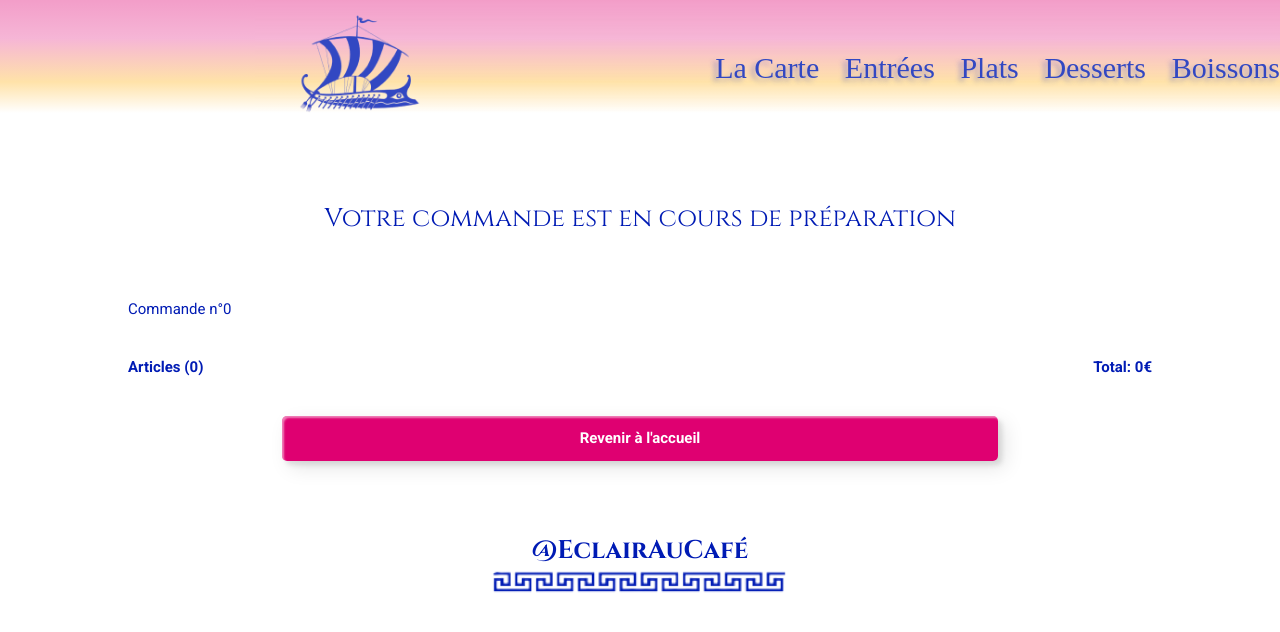
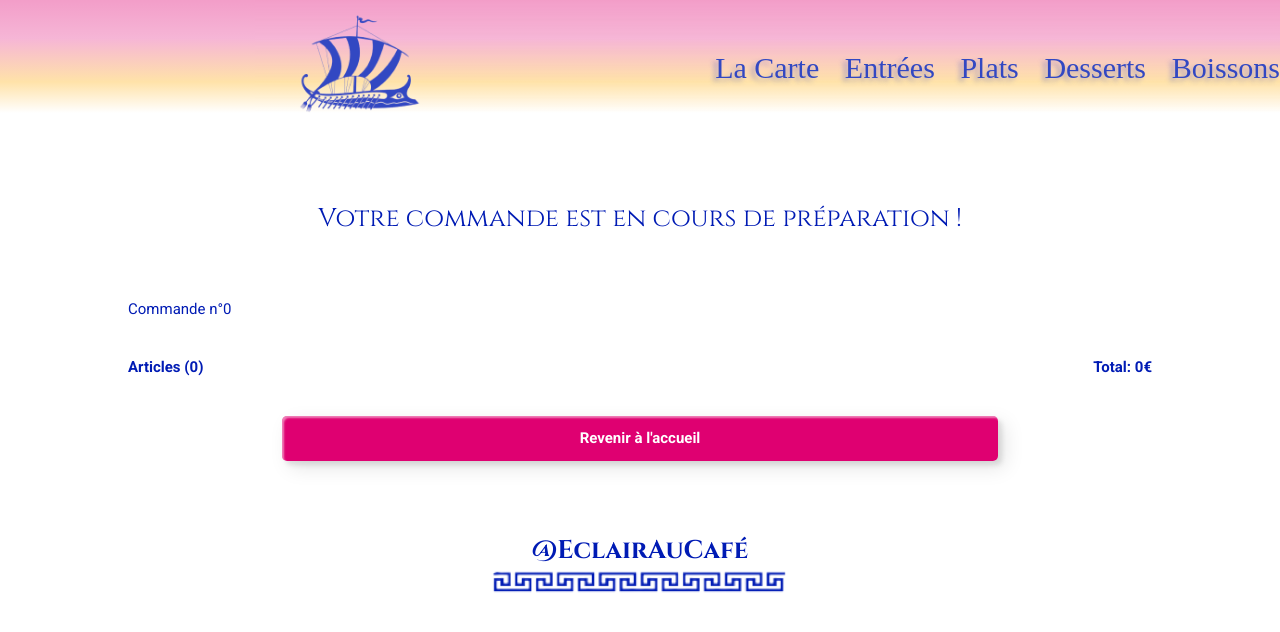
Before and after one commit to Chlopes92/OdysseeCulinaire, a React (Create React App) app: page /order in a window 1280 px wide. Shown: the top 632 px of the page. Built offline with nearby package versions, Linux system fonts and the light colour scheme.

Commit message:
ajustement final3

```diff
--- a/src/components/ProductCard/ProductCard.tsx
+++ b/src/components/ProductCard/ProductCard.tsx
@@ -6,6 +6,7 @@ import style from "./ProductCard.module.css";
 const ProductCard = () => {
   const { products, removeProduct, removeOne, addOne } = useCartContext();
   const location = useLocation();
+
 
   return (
     <section className={style.productCard}>
--- a/src/contexts/Cart.context.tsx
+++ b/src/contexts/Cart.context.tsx
@@ -80,7 +80,6 @@ export const CartProvider = (props: CartProviderProps) => {
         }
         /* check if product exist in the cart en comparaison deux JSON Stringify */
         const foundProduct = cartProducts.find((p) => JSON.stringify(p.product) === JSON.stringify(newProduct.product));
-        // console.log("found product in cart", foundProduct);
         if (!foundProduct) {
             // console.log("test",[...cartProducts, newProduct])
             setCartProducts([...cartProducts, newProduct]);
@@ -105,7 +104,6 @@ export const CartProvider = (props: CartProviderProps) => {
                 setCartProducts([...cartProducts]);
             }
         }
-        // const index = cartProducts.indexOf(foundProduct);
     }
 
     const modify = (product: ICartProduct) => {
--- a/src/index.css
+++ b/src/index.css
@@ -9,7 +9,7 @@
   padding: 0;
   box-sizing: border-box;
   color: var(--color);
-  white-space: nowrap;
+  /* white-space: nowrap; */
 }
 
 a, ul{
--- a/src/pages/OrderPage.tsx
+++ b/src/pages/OrderPage.tsx
@@ -21,7 +21,7 @@ const OrderPage = () => {
 
     return (
         <div className={style.orderPage}>
-            <h1 className={style.title}>Votre commande est en cours de préparation</h1>
+            <h1 className={style.title}>Votre commande est en cours de préparation !</h1>
 
             <div className={style.infos}>
                 {myChoice === 1 && <p>Table n°{totalQuantity + 2} </p>}
--- a/src/pages/PaymentPage.tsx
+++ b/src/pages/PaymentPage.tsx
@@ -8,7 +8,7 @@ const PaymentPage = () => {
 
     const [isOpen, setModal] = useState(true);
     const [paymentModal, setPaymentModal] = useState(false);
-    const { setPlace, myChoice } = useCartContext();
+    const { setPlace } = useCartContext();
 
     const toggleDeliveryModalTakeAway = () => {
         setModal(!isOpen);
@@ -21,7 +21,6 @@ const PaymentPage = () => {
         setPlace(1);
     }
 
-   // console.log("myyyyyy", myChoice)
     const navigate = useNavigate();
 
     const togglePaymentModal = () => {
@@ -35,7 +34,7 @@ const PaymentPage = () => {
     }
 
     return (
-        <main>
+        <div>
 
             {/* Modale pour choisir le mode de commande */}
             {isOpen &&
@@ -74,7 +73,7 @@ const PaymentPage = () => {
                 </Modal>
             }
 
-        </main>
+        </div>
 
     );
 }
```
Also changed, not shown: src/pages/PaymentPage.module.css (line endings or trailing spaces), 1 other file (tests, documents, lock files or other folders).
